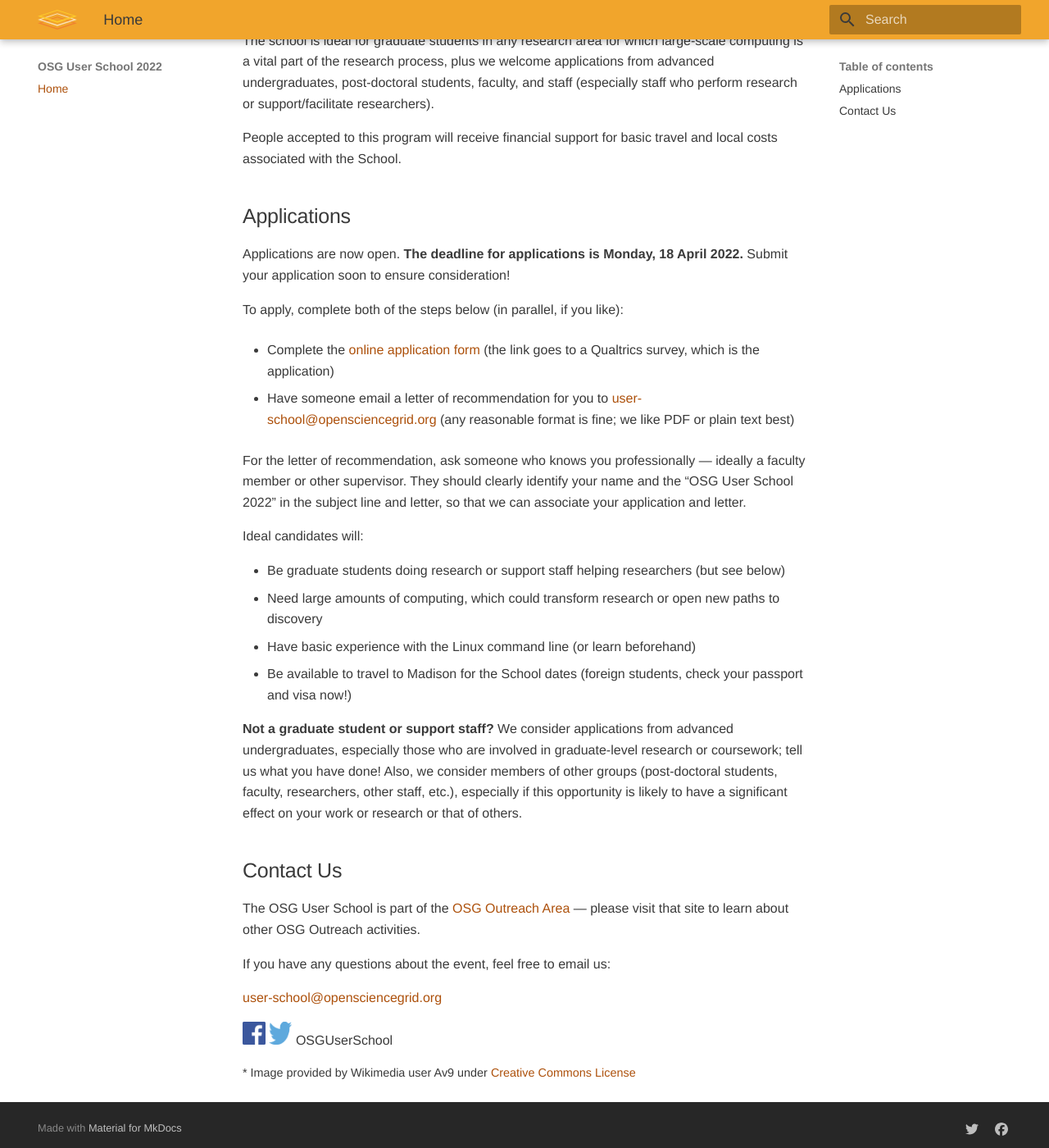
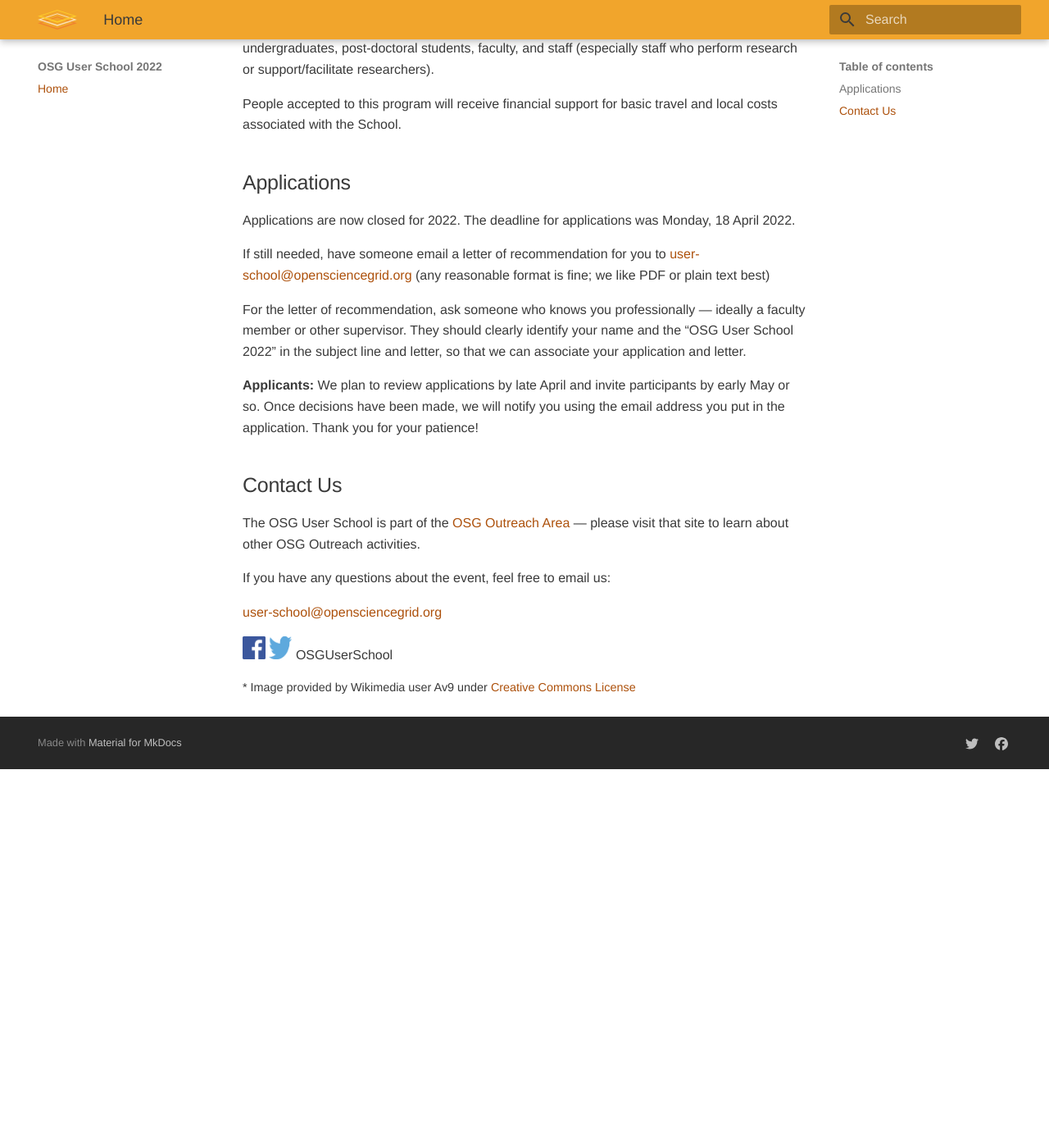
Before and after one commit to showmic09/user-school-2022, an MkDocs documentation site: the page built from docs/index.md, in a window 1280 px wide and 1400 px high, scrolled down 651 px. Shown: the whole window at 82% size. Built offline with MkDocs 1.6.1 and Material for MkDocs 9.7.7, drawn with Linux system fonts in a browser that asks for light colours; after the commit the page ends 1589 px from its top, so only the background shows below that; some of the changed text lies outside the part shown.

Commit message:
Closed applications

```diff
--- a/docs/index.md
+++ b/docs/index.md
@@ -7,8 +7,6 @@
 <p style="font-size: larger; font-weight: bold;">Could you transform your research with vast amounts of computing?</p>
 
 *Learn how during a week this summer at the lovely [University of Wisconsin–Madison](https://wisc.edu/)*
-
-<p style="color: #FF6600; font-weight: bold;">Applications are now open! <a href="#applications">See below</a> for details.</p>
 
 During the School,
 July 25–29,
@@ -31,38 +29,24 @@
 
 ## Applications
 
-Applications are now open.
-**The deadline for applications is Monday, 18 April 2022.**
-Submit your application soon to ensure consideration!
+Applications are now closed for 2022.
+The deadline for applications was Monday, 18 April 2022.
 
-To apply, complete both of the steps below (in parallel, if you like):
-
-* Complete the [online application form](https://uwmadison.co1.qualtrics.com/jfe/form/SV_bdBbGikmcgabwGO)
-  (the link goes to a Qualtrics survey, which is the application)
-
-* Have someone email a letter of recommendation for you to
-  [user-school@opensciencegrid.org](mailto:user-school@opensciencegrid.org)
-  (any reasonable format is fine; we like PDF or plain text best)
+If still needed,
+have someone email a letter of recommendation for you to
+[user-school@opensciencegrid.org](mailto:user-school@opensciencegrid.org)
+(any reasonable format is fine; we like PDF or plain text best)
 
 For the letter of recommendation, ask someone who knows you professionally&nbsp;&mdash;
 ideally a faculty member or other supervisor.
 They should clearly identify your name and the “OSG User School 2022” in the subject line and letter,
 so that we can associate your application and letter.
 
-Ideal candidates will:
-
-*   Be graduate students doing research or support staff helping researchers (but see below)
-*   Need large amounts of computing, which could transform research or open new paths to discovery
-*   Have basic experience with the Linux command line (or learn beforehand)
-*   Be available to travel to Madison for the School dates (foreign students, check your passport and visa now!)
-
-**Not a graduate student or support staff?**
-We consider applications from advanced undergraduates,
-especially those who are involved in graduate-level research or coursework;
-tell us what you have done!
-Also, we consider members of other groups
-(post-doctoral students, faculty, researchers, other staff, etc.),
-especially if this opportunity is likely to have a significant effect on your work or research or that of others.
+**Applicants:**
+We plan to review applications by late April and invite participants by early May or so.
+Once decisions have been made,
+we will notify you using the email address you put in the application.
+Thank you for your patience!
 
 ## Contact Us
 
```
